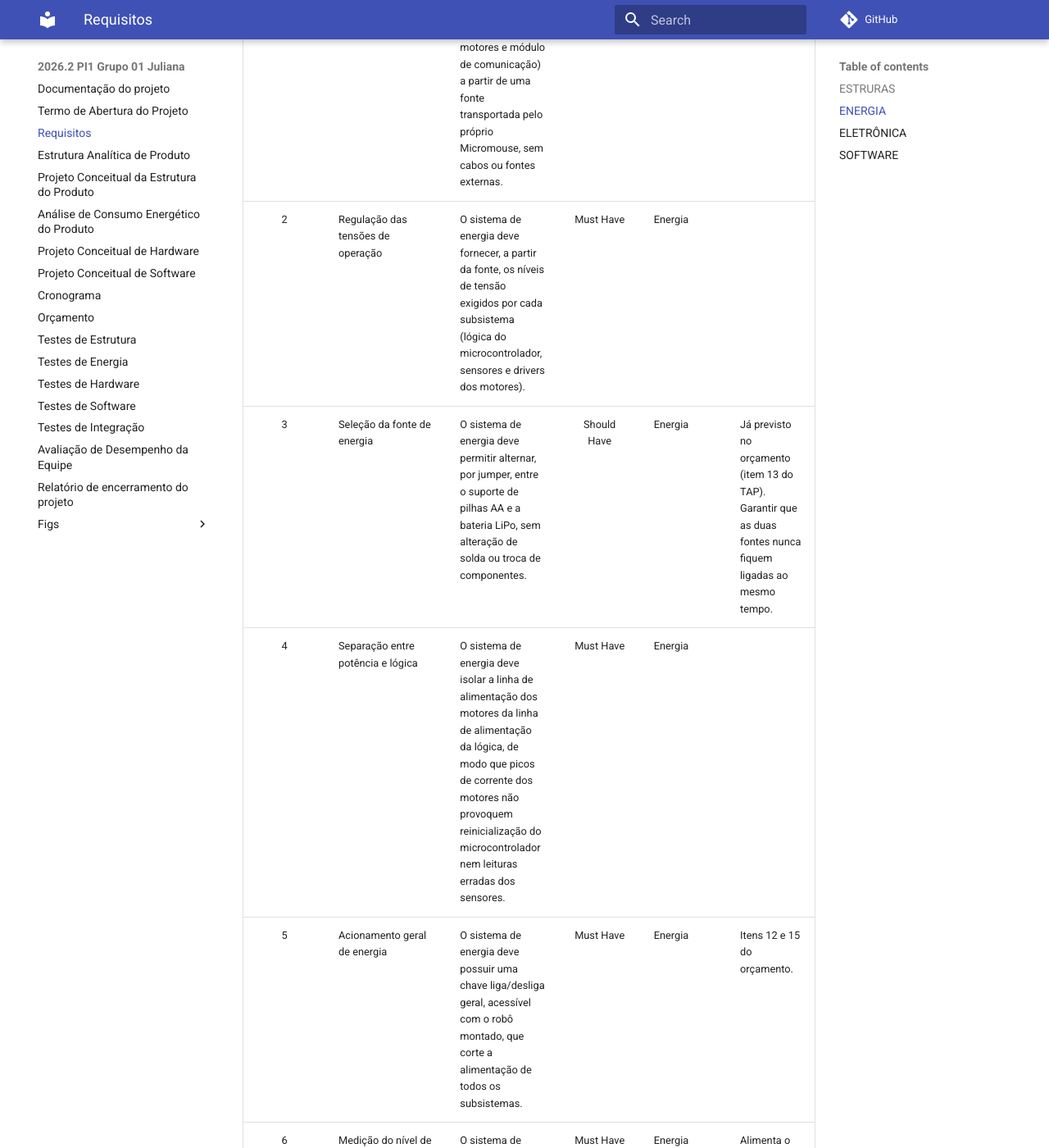
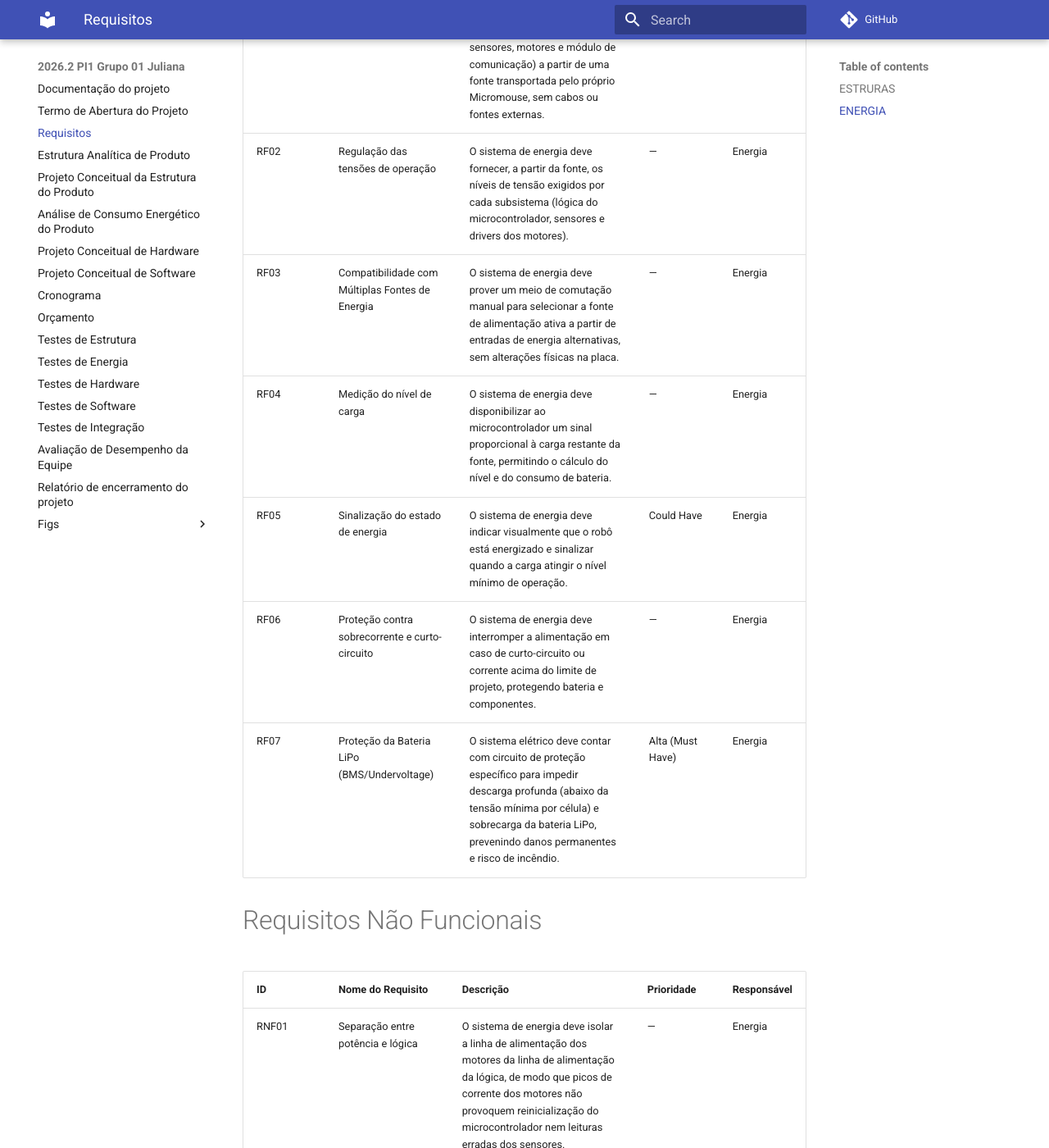
Before and after one commit to fcte-pi1/2026_2_PI1_Grupo01_Juliana, an MkDocs documentation site: the page built from docs/2 - Requisitos.md, in a window 1280 px wide and 1400 px high, scrolled down 459 px. Shown: the whole window at 82% size. Built offline with MkDocs 1.6.1 and Material for MkDocs 9.7.7, drawn with Linux system fonts in a browser that asks for light colours; comment, search, counter and statistics services are not loaded; some of the changed text lies outside the part shown.

Commit message:
docs: organizando requisitos de energia em funcionais e nao funcionais

```diff
--- a/docs/2 - Requisitos.md
+++ b/docs/2 - Requisitos.md
@@ -6,24 +6,31 @@
 
 ## ENERGIA
 
-| ID | Nome do Requisito | Descrição | Prioridade | Responsável | Observações |
-| :---: | :---- | :---- | :---: | :---- | :---- |
-| 1 | Alimentação autônoma embarcada  | O sistema de energia deve alimentar todos os subsistemas embarcados (microcontrolador, sensores, motores e módulo de comunicação) a partir de uma fonte transportada pelo próprio Micromouse, sem cabos ou fontes externas.  | Must Have | Energia  | Operação 100% autônoma exigida no slide 7\.  |
-| 2 | Regulação das tensões de operação  | O sistema de energia deve fornecer, a partir da fonte, os níveis de tensão exigidos por cada subsistema (lógica do microcontrolador, sensores e drivers dos motores).  | Must Have | Energia  |  |
-| 3 | Seleção da fonte de energia  | O sistema de energia deve permitir alternar, por jumper, entre o suporte de pilhas AA e a bateria LiPo, sem alteração de solda ou troca de componentes.  | Should Have | Energia  | Já previsto no orçamento (item 13 do TAP). Garantir que as duas fontes nunca fiquem ligadas ao mesmo tempo.  |
-| 4 | Separação entre potência e lógica  | O sistema de energia deve isolar a linha de alimentação dos motores da linha de alimentação da lógica, de modo que picos de corrente dos motores não provoquem reinicialização do microcontrolador nem leituras erradas dos sensores.  | Must Have | Energia |  |
-| 5 | Acionamento geral de energia  | O sistema de energia deve possuir uma chave liga/desliga geral, acessível com o robô montado, que corte a alimentação de todos os subsistemas.  | Must Have | Energia  | Itens 12 e 15 do orçamento.  |
-| 6 | Medição do nível de carga  | O sistema de energia deve disponibilizar ao microcontrolador um sinal proporcional à carga restante da fonte, permitindo o cálculo do nível e do consumo de bateria.  | Must Have | Energia  | Alimenta o dado de telemetria "consumo de bateria" (slide 11).  |
-| 7 | Sinalização do estado de energia  | O sistema de energia deve indicar visualmente que o robô está energizado e sinalizar quando a carga atingir o nível mínimo de operação.  | Could Have | Energia  | Evita iniciar uma tentativa com carga insuficiente; usa o LED já previsto no orçamento.  |
-| 8 | Proteção contra sobrecorrente e curto-circuito  | O sistema de energia deve interromper a alimentação em caso de curto-circuito ou corrente acima do limite de projeto, protegendo bateria e componentes.  | Must Have | Energia  | Fusível, PTC ou limitação por driver, a definir no projeto conceitual. |
-| 9 | Proteção contra inversão de polaridade  | O sistema de energia deve impedir danos aos componentes caso a fonte seja conectada com polaridade invertida.  | Should Have | Energia  | Risco real durante a troca de pilhas entre tentativas.  |
-| 10 | Troca e recarga sem desmontagem  | O sistema de energia deve permitir a troca das pilhas ou a recarga da bateria sem desmontar a estrutura do Micromouse nem desconectar a PCB.  | Should Have | Energia  | Seria um pequeno reparo. |
-| 11 | Autonomia de operação  | A fonte de energia deve manter o Micromouse em operação contínua por, no mínimo, os 10 minutos de uma tentativa, com margem para três tentativas consecutivas sem troca ou recarga.  | Must Have | Energia  | Slides 21 e 22\.  |
-| 12 | Estabilidade da tensão sob carga  | A tensão de alimentação da lógica não deve variar além de ±5% do valor nominal durante os picos de corrente dos motores, e o microcontrolador não deve reiniciar em nenhuma manobra.  | Must Have | Energia  |   |
-| 13 | Proteção da Bateria LiPo (BMS/Undervoltage)  | O sistema elétrico deve contar com circuito de proteção específico para impedir descarga profunda (abaixo da tensão mínima por célula) e sobrecarga da bateria LiPo, prevenindo danos permanentes e risco de incêndio.  | Must Have | Energia  |  |
-| 14 | Filtragem e Desacoplamento de Ruído  | O circuito deve prever capacitores de desacoplamento e/ou filtros na linha de alimentação dos motores para mitigar ruídos elétricos (EMI) gerados pelo acionamento mecânico.  | Must Have | Energia  |  |
-| 15 | Dimensionamento da Capacidade (Cálculo de mAh)  | A capacidade nominal da bateria escolhida deve ser justificada por cálculo prévio de consumo máximo e médio de todos os subsistemas, assegurando a autonomia de 10 minutos (com margem de segurança para tentativas extras).  | Should Have | Energia  |  |
-| 16 | Gerenciamento Térmico de Reguladores  | Os componentes de regulação de tensão (step-down/lineares) e os drivers de potência devem possuir margem térmica segura, utilizando dissipadores ou áreas de dissipação na PCB se o cálculo térmico exigir.  | Should Have | Energia  |  |
+# Requisitos Funcionais
+
+| ID | Nome do Requisito | Descrição | Prioridade | Responsável |
+|---|---|---|---|---|
+| RF01 | Alimentação autônoma embarcada | O sistema de energia deve alimentar todos os subsistemas embarcados (microcontrolador, sensores, motores e módulo de comunicação) a partir de uma fonte transportada pelo próprio Micromouse, sem cabos ou fontes externas. | — | Energia |
+| RF02 | Regulação das tensões de operação | O sistema de energia deve fornecer, a partir da fonte, os níveis de tensão exigidos por cada subsistema (lógica do microcontrolador, sensores e drivers dos motores). | — | Energia |
+| RF03 | Compatibilidade com Múltiplas Fontes de Energia | O sistema de energia deve prover um meio de comutação manual para selecionar a fonte de alimentação ativa a partir de entradas de energia alternativas, sem alterações físicas na placa. | — | Energia |
+| RF04 | Medição do nível de carga | O sistema de energia deve disponibilizar ao microcontrolador um sinal proporcional à carga restante da fonte, permitindo o cálculo do nível e do consumo de bateria. | — | Energia |
+| RF05 | Sinalização do estado de energia | O sistema de energia deve indicar visualmente que o robô está energizado e sinalizar quando a carga atingir o nível mínimo de operação. | Could Have | Energia |
+| RF06 | Proteção contra sobrecorrente e curto-circuito | O sistema de energia deve interromper a alimentação em caso de curto-circuito ou corrente acima do limite de projeto, protegendo bateria e componentes. | — | Energia |
+| RF07 | Proteção da Bateria LiPo (BMS/Undervoltage) | O sistema elétrico deve contar com circuito de proteção específico para impedir descarga profunda (abaixo da tensão mínima por célula) e sobrecarga da bateria LiPo, prevenindo danos permanentes e risco de incêndio. | Alta (Must Have) | Energia |
+
+
+# Requisitos Não Funcionais
+
+| ID | Nome do Requisito | Descrição | Prioridade | Responsável |
+|---|---|---|---|---|
+| RNF01 | Separação entre potência e lógica | O sistema de energia deve isolar a linha de alimentação dos motores da linha de alimentação da lógica, de modo que picos de corrente dos motores não provoquem reinicialização do microcontrolador nem leituras erradas dos sensores. | — | Energia |
+| RNF02 | Proteção contra inversão de polaridade | O sistema de energia deve impedir danos aos componentes caso a fonte seja conectada com polaridade invertida. | — | Energia |
+| RNF03 | Troca e recarga sem desmontagem | O sistema de energia deve permitir a troca das pilhas ou a recarga da bateria sem desmontar a estrutura do Micromouse nem desconectar a PCB. | — | Energia |
+| RNF04 | Autonomia de operação | A fonte de energia deve manter o Micromouse em operação contínua por, no mínimo, os 10 minutos de uma tentativa, com margem para três tentativas consecutivas sem troca ou recarga. | — | Energia |
+| RNF05 | Estabilidade da tensão sob carga | A tensão de alimentação da lógica não deve variar além de ±5% do valor nominal durante os picos de corrente dos motores, e o microcontrolador não deve reiniciar em nenhuma manobra. | — | Energia |
+| RNF06 | Filtragem e Desacoplamento de Ruído | O circuito deve prever capacitores de desacoplamento e/ou filtros na linha de alimentação dos motores para mitigar ruídos elétricos (EMI) gerados pelo acionamento mecânico. | Alta (Must Have) | Energia |
+| RNF07 | Dimensionamento da Capacidade (Cálculo de mAh) | A capacidade nominal da bateria escolhida deve ser justificada por cálculo prévio de consumo máximo e médio de todos os subsistemas, assegurando a autonomia de 10 minutos (com margem de segurança para tentativas extras). | Média (Should Have) | Energia |
+| RNF08 | Gerenciamento Térmico de Reguladores | Os componentes de regulação de tensão (step-down/lineares) e os drivers de potência devem possuir margem térmica segura, utilizando dissipadores ou áreas de dissipação na PCB se o cálculo térmico exigir. | Média (Should Have) | Energia |
 
 ## ELETRÔNICA
 
```
